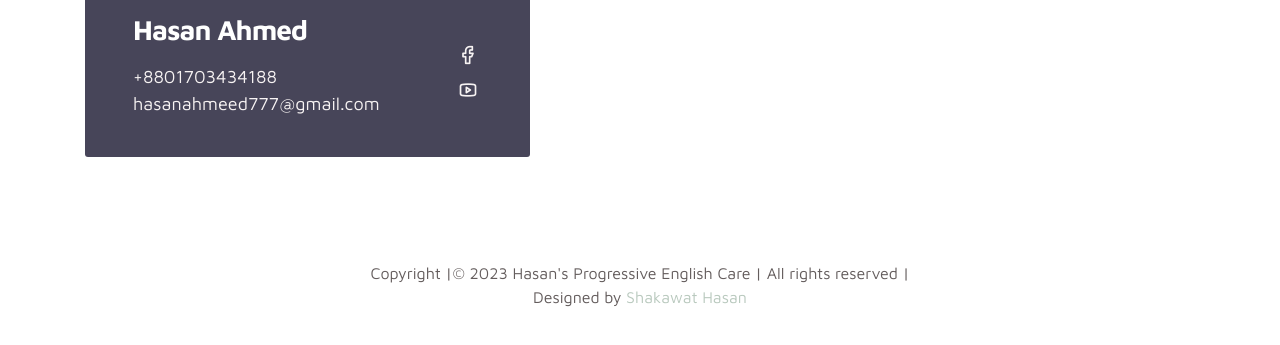
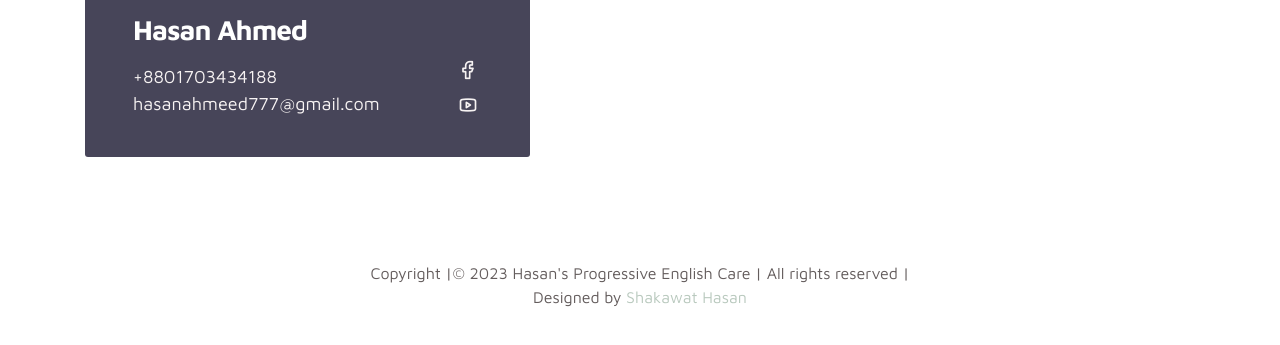
Before and after one commit to shakawathasan/Hasan-Sir, a plain HTML site: page index.html in a window 1280 px wide. Shown: the part 2772-3117 px from the top of the page. Drawn offline with Linux system fonts and the light colour scheme.

Commit message:
Update tooplate-style.css

```diff
--- a/css/tooplate-style.css
+++ b/css/tooplate-style.css
@@ -492,7 +492,9 @@ b, strong {
 .google-map iframe {
   width: 100%;
 }
-
+.contact ul{
+  margin: 30px 0 0 0;
+}
 .contact-form {
   position: relative;
 }
```
